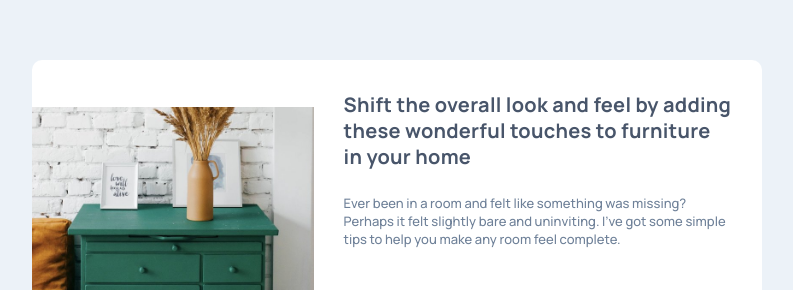
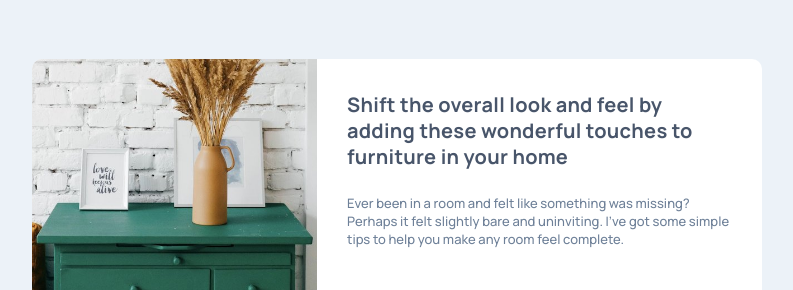
Before and after one commit to Networksentinel/Frontend-Mentor-Challenge---Article-preview-component, a website built with Vite: page index.html in a window 1280 px wide. Shown: the part 184-474 px from the top of the page, without its empty margins (243-1036 px from the left). Built offline with nearby package versions, Linux system fonts and the light colour scheme.

Commit message:
feat: add md: break point and adjuted size for <main> and the main image

```diff
--- a/index.html
+++ b/index.html
@@ -21,10 +21,11 @@
     <main class="
           bg-white relative max-w-[20.4375rem] max-h-[33.625rem] rounded-[0.625rem] overflow-hidden
           flex flex-col items-center
-          md:flex-row md:max-h-[21.625rem] md:max-w-[clamp(38rem,79.1666vw,45.625rem)]">
+          md:flex-row md:max-h-none md:h-[clamp(17.5rem,calc(-9.82vw+26.3375rem),21.625rem)] md:max-w-[clamp(38rem,79.1666vw,45.625rem)]">
       <!-- Main image -->
       <img class="
-            max-h-[12.5rem] w-full object-cover"
+            max-h-[12.5rem] w-full object-cover
+            md:max-h-none md:h-full md:w-[clamp(14.3125rem,29.81770vw,17.8125rem)]"
             src="/images/drawers.jpg" alt="Vase with wheat, two picture frames on a green table"
       >
       <!-- Main section -->
```
